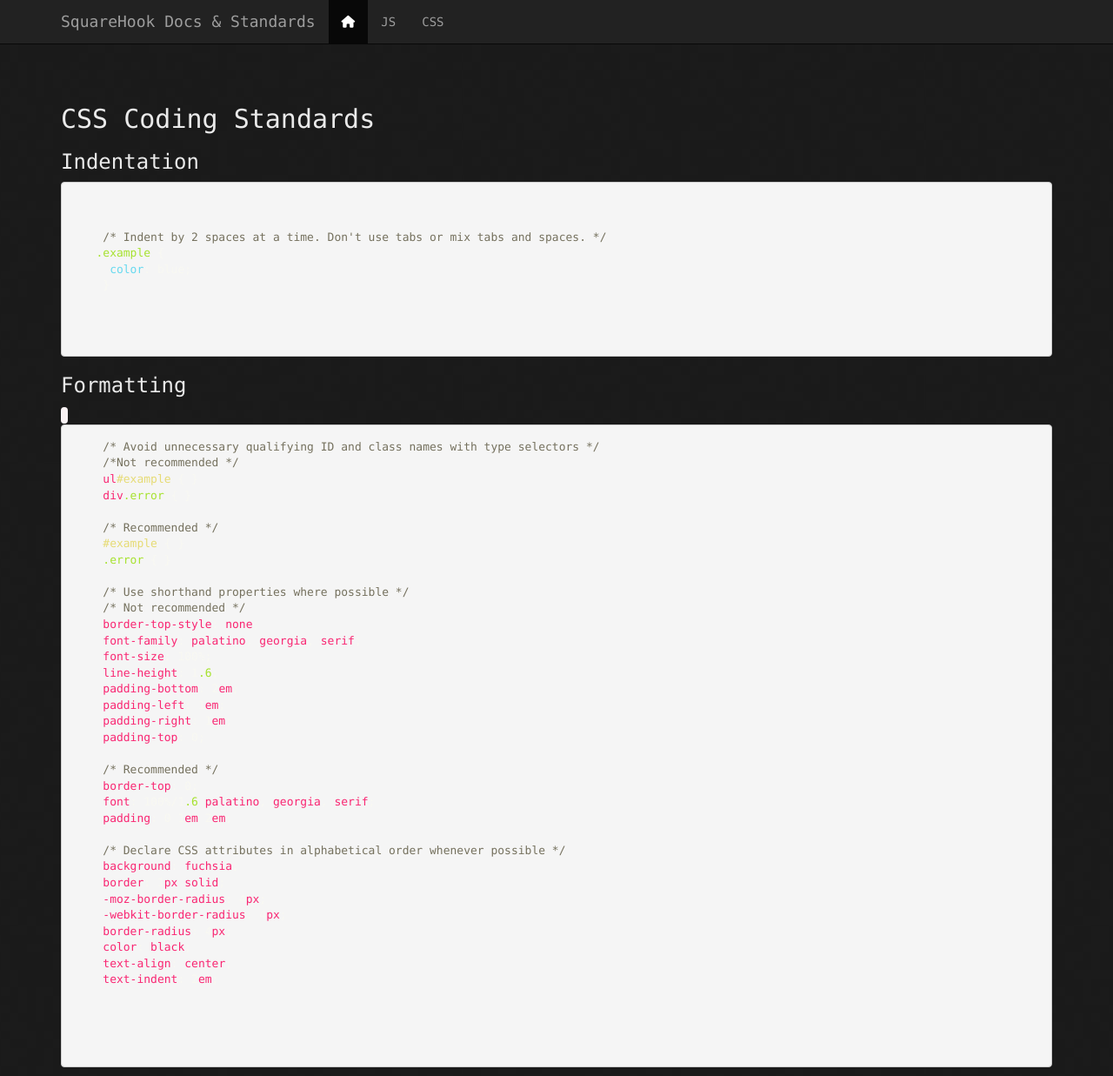
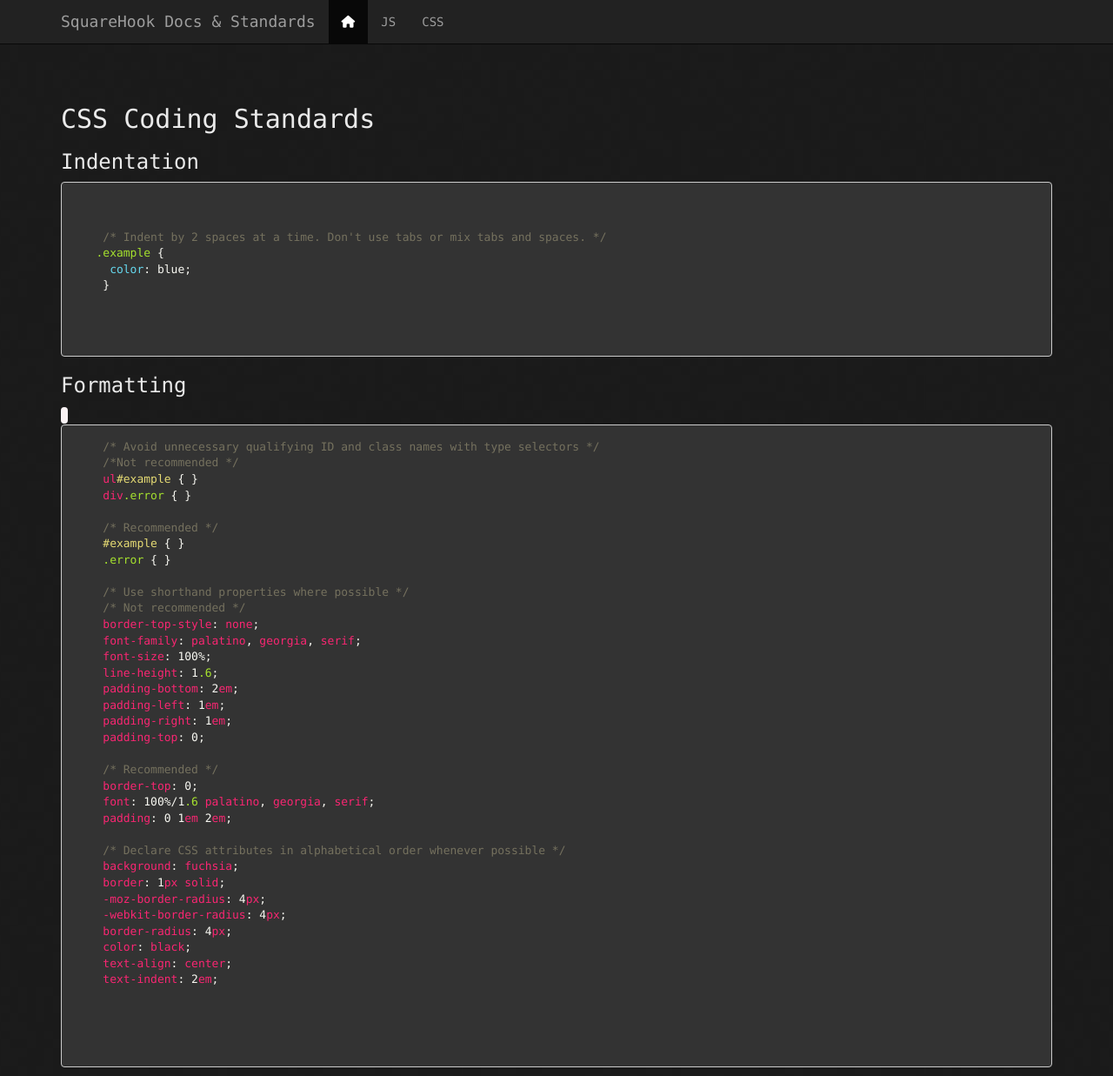
Before and after one commit to SquareHook/SquareHook.github.io, a Jekyll site: the page built from standards/css.html, in a window 1280 px wide and 1237 px high. Shown: the whole window at 87% size. Built offline with Jekyll 4.4.1, drawn with Linux system fonts in a browser that asks for light colours; nearby versions of some CDN libraries.

Commit message:
Update stylesheet.css

```diff
--- a/stylesheets/stylesheet.css
+++ b/stylesheets/stylesheet.css
@@ -17,5 +17,5 @@ body {
 
 #main_content pre
 {
-  background-color:none !important;
+  background-color:#333 !important;
 }
```
